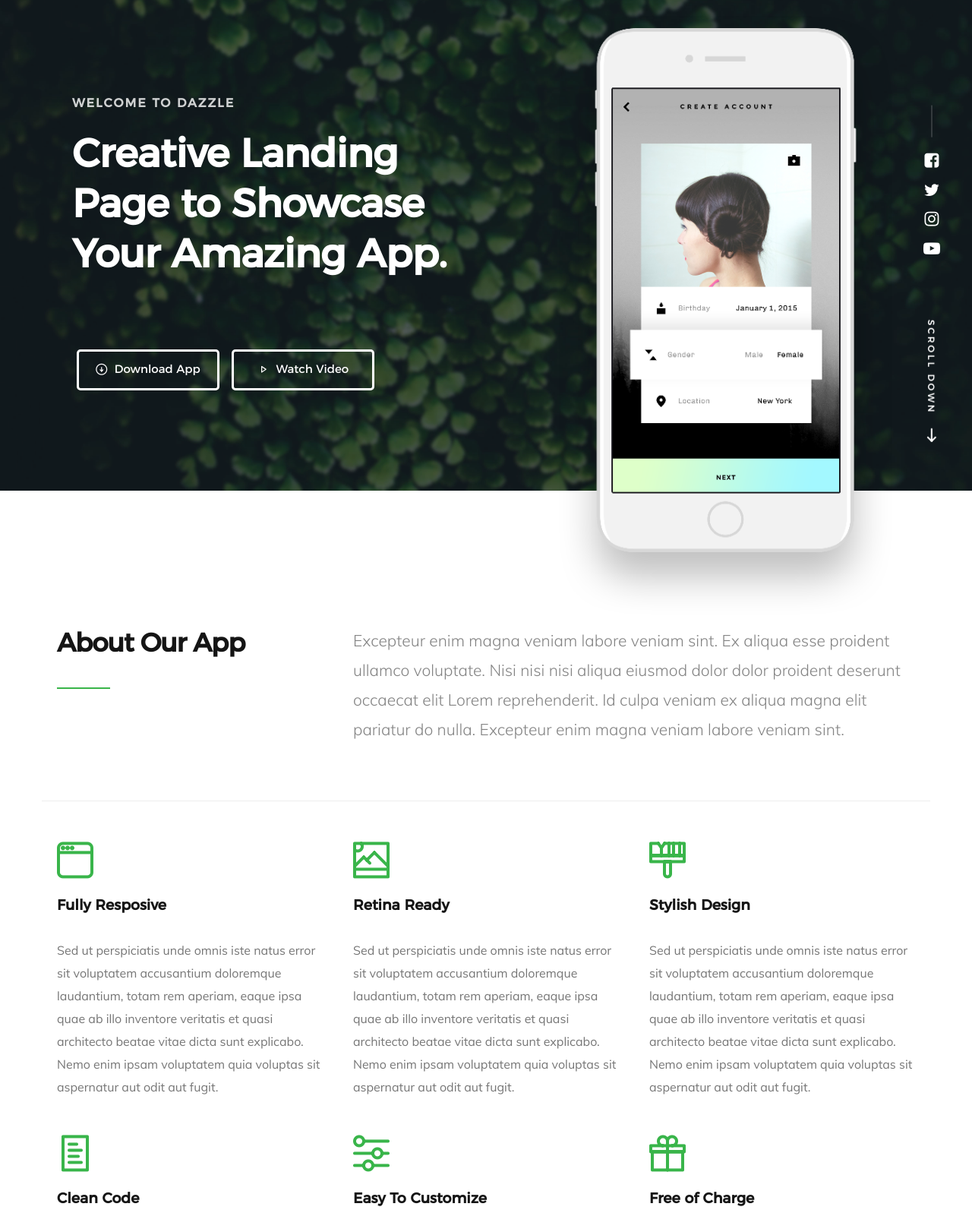
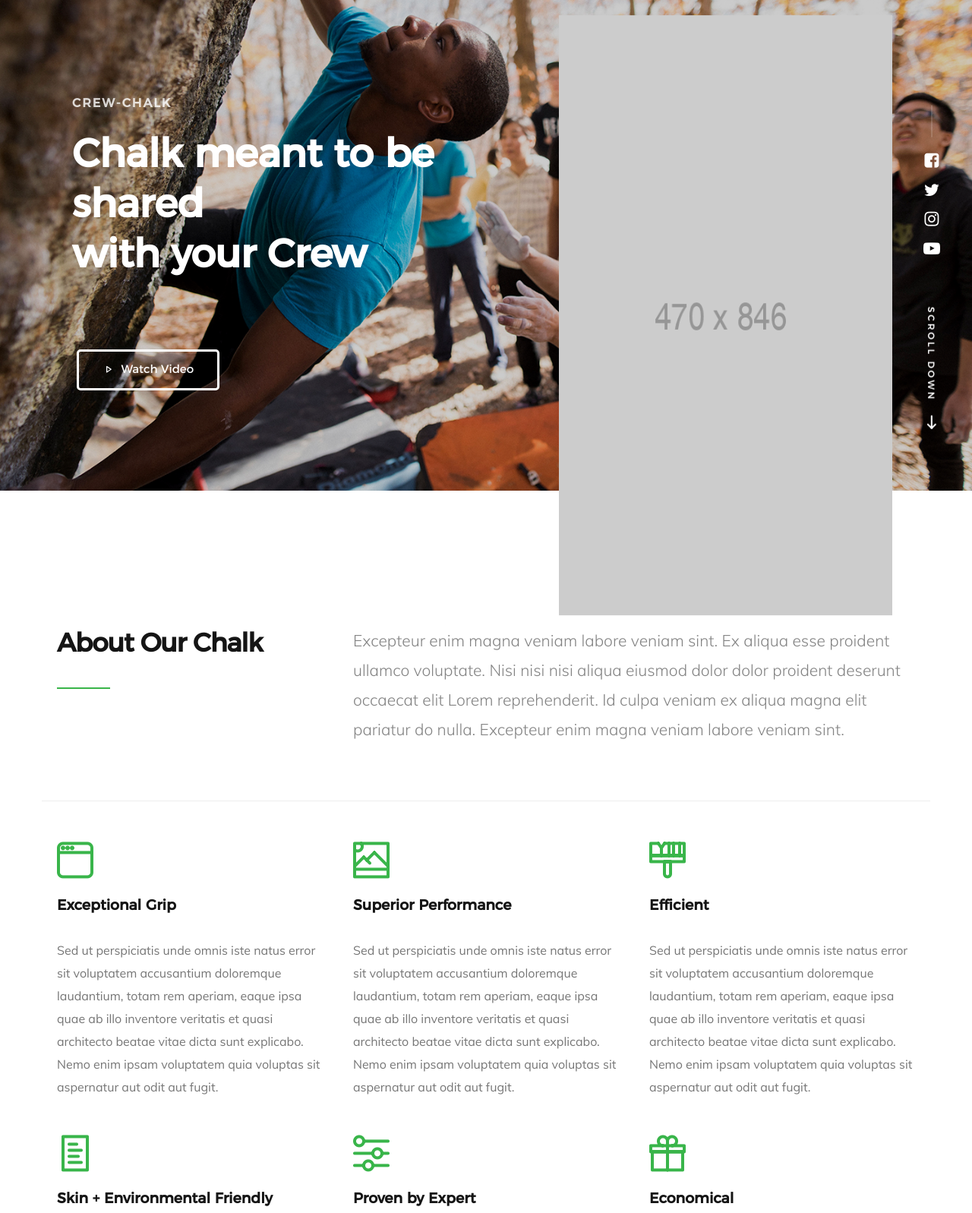
Before and after one commit to rronakk/chalk, a plain HTML site: page index.html in a window 1280 px wide. Shown: the part 140-1737 px from the top of the page at 76% size. Drawn offline with Linux system fonts and the light colour scheme; files whose address does not match are found by name.

Commit message:
updated front-page image, + added key title.

```diff
--- a/index.html
+++ b/index.html
@@ -10,7 +10,7 @@
     <!--- basic page needs
    ================================================== -->
     <meta charset="utf-8">
-    <title>Dazzle</title>
+    <title>Crew-Chalk</title>
     <meta name="description" content="">
     <meta name="author" content="">
 
@@ -43,7 +43,7 @@
    <header id="header" class="row">
 
    		<div class="header-logo">
-	        <a href="index.html">Dazzle</a>
+	        <a href="index.html">Crew-Chalk</a>
 	    </div>
 
 	   	<nav id="header-nav-wrap">
@@ -52,10 +52,10 @@
                 <li><a class="smoothscroll"  href="#about" title="about">About</a></li>
 				<li><a class="smoothscroll"  href="#pricing" title="pricing">Pricing</a></li>
 				<li><a class="smoothscroll"  href="#testimonials" title="testimonials">Testimonials</a></li>
-				<li><a class="smoothscroll"  href="#download" title="download">Download</a></li>
+				<!-- <li><a class="smoothscroll"  href="#download" title="download">Download</a></li>	 -->
 			</ul>
 
-            <a href="#" title="sign-up" class="button button-primary cta">Sign Up</a>
+            <!-- <a href="#" title="sign-up" class="button button-primary cta">Sign Up</a> -->
 		</nav>
 
 		<a class="header-menu-toggle" href="#"><span>Menu</span></a>
@@ -65,7 +65,7 @@
 
    <!-- home
    ================================================== -->
-   <section id="home" data-parallax="scroll" data-image-src="images/hero-bg.jpg" data-natural-width=3000 data-natural-height=2000>
+   <section id="home" data-parallax="scroll" data-image-src="images/REI-DS-4.jpg" data-natural-width=3000 data-natural-height=2000>
 
         <div class="overlay"></div>
         <div class="home-content">
@@ -73,19 +73,14 @@
             <div class="row contents">
                 <div class="home-content-left">
 
-                    <h3 data-aos="fade-up">Welcome to Dazzle</h3>
+                    <h3 data-aos="fade-up">Crew-chalk</h3>
 
                     <h1 data-aos="fade-up">
-                        Creative Landing <br>
-                        Page to Showcase <br>
-                        Your Amazing App.
+                        Chalk meant to be shared <br>
+                        with your Crew <br>
                     </h1>
 
                     <div class="buttons" data-aos="fade-up">
-                        <a href="#download" class="smoothscroll button stroke">
-                            <span class="icon-circle-down" aria-hidden="true"></span>
-                            Download App
-                        </a>
                         <a href="http://player.vimeo.com/video/14592941?title=0&amp;byline=0&amp;portrait=0&amp;color=39b54a" data-lity class="button stroke">
                             <span class="icon-play" aria-hidden="true"></span>
                             Watch Video
@@ -95,8 +90,8 @@
                 </div>
 
                 <div class="home-image-right">
-                    <img src="images/iphone-app-470.png"
-                        srcset="images/iphone-app-470.png 1x, images/iphone-app-940.png 2x"
+                    <img src="images/470x846.png"
+                        srcset="images/470x846.png 1x, images/470x846.png 2x"
                         data-aos="fade-up">
                 </div>
             </div>
@@ -136,7 +131,7 @@
         <div class="row about-intro">
 
             <div class="col-four">
-                <h1 class="intro-header" data-aos="fade-up">About Our App</h1>
+                <h1 class="intro-header" data-aos="fade-up">About Our Chalk</h1>
             </div>
             <div class="col-eight">
                 <p class="lead" data-aos="fade-up">
@@ -156,7 +151,7 @@
 
                     <div class="service-content">
 
-                        <h3>Fully Resposive</h3>
+                        <h3>Exceptional Grip</h3>
 
                         <p>Sed ut perspiciatis unde omnis iste natus error sit voluptatem accusantium doloremque laudantium, totam rem aperiam, eaque ipsa quae ab illo inventore veritatis et quasi architecto beatae vitae dicta sunt explicabo. Nemo enim ipsam voluptatem quia voluptas sit aspernatur aut odit aut fugit.
                         </p>
@@ -170,7 +165,7 @@
                         <span class="icon"><i class="icon-image"></i></span>
 
                     <div class="service-content">
-                        <h3>Retina Ready</h3>
+                        <h3>Superior Performance</h3>
 
                         <p>Sed ut perspiciatis unde omnis iste natus error sit voluptatem accusantium doloremque laudantium, totam rem aperiam, eaque ipsa quae ab illo inventore veritatis et quasi architecto beatae vitae dicta sunt explicabo. Nemo enim ipsam voluptatem quia voluptas sit aspernatur aut odit aut fugit.
                         </p>
@@ -185,7 +180,7 @@
                     <span class="icon"><i class="icon-paint-brush"></i></span>
 
                     <div class="service-content">
-                        <h3>Stylish Design</h3>
+                        <h3>Efficient</h3>
 
                         <p>Sed ut perspiciatis unde omnis iste natus error sit voluptatem accusantium doloremque laudantium, totam rem aperiam, eaque ipsa quae ab illo inventore veritatis et quasi architecto beatae vitae dicta sunt explicabo. Nemo enim ipsam voluptatem quia voluptas sit aspernatur aut odit aut fugit.
                         </p>
@@ -199,7 +194,7 @@
                         <span class="icon"><i class="icon-file"></i></span>
 
                     <div class="service-content">
-                        <h3>Clean Code</h3>
+                        <h3>Skin + Environmental Friendly</h3>
 
                         <p>Sed ut perspiciatis unde omnis iste natus error sit voluptatem accusantium doloremque laudantium, totam rem aperiam, eaque ipsa quae ab illo inventore veritatis et quasi architecto beatae vitae dicta sunt explicabo. Nemo enim ipsam voluptatem quia voluptas sit aspernatur aut odit aut fugit.
                         </p>
@@ -213,7 +208,7 @@
                     <span class="icon"><i class="icon-sliders"></i></span>
 
                     <div class="service-content">
-                        <h3>Easy To Customize</h3>
+                        <h3>Proven by Expert</h3>
 
                         <p>Sed ut perspiciatis unde omnis iste natus error sit voluptatem accusantium doloremque laudantium, totam rem aperiam, eaque ipsa quae ab illo inventore veritatis et quasi architecto beatae vitae dicta sunt explicabo. Nemo enim ipsam voluptatem quia voluptas sit aspernatur aut odit aut fugit.
                         </p>
@@ -226,7 +221,7 @@
                     <span class="icon"><i class="icon-gift"></i></span>
 
                     <div class="service-content">
-                        <h3>Free of Charge</h3>
+                        <h3>Economical</h3>
 
                         <p>Sed ut perspiciatis unde omnis iste natus error sit voluptatem accusantium doloremque laudantium, totam rem aperiam, eaque ipsa quae ab illo inventore veritatis et quasi architecto beatae vitae dicta sunt explicabo. Nemo enim ipsam voluptatem quia voluptas sit aspernatur aut odit aut fugit.
                         </p>
@@ -238,7 +233,7 @@
             </div> <!-- end features-list -->
 
         </div> <!-- end about-features -->
-
+<!--
         <div class="row about-how">
 
             <h1 class="intro-header" data-aos="fade-up">How The App Works?</h1>
@@ -272,7 +267,7 @@
 
                 </div>
            </div> <!-- end about-how-content -->
-
+<!--
         </div> <!-- end about-how -->
 
         <div class="row about-bottom-image">
@@ -288,7 +283,7 @@
 
     </section> <!-- end about -->
 
-
+-->
     <!-- pricing
     ================================================== -->
     <section id="pricing">
```
Also changed, not shown: images/470x846.png (added), images/REI-DS-4.jpg (added), images/brothers-of-climbing-800x473.jpg (added), images/rsz_chalked_hands.jpg (added), 1 other file.
